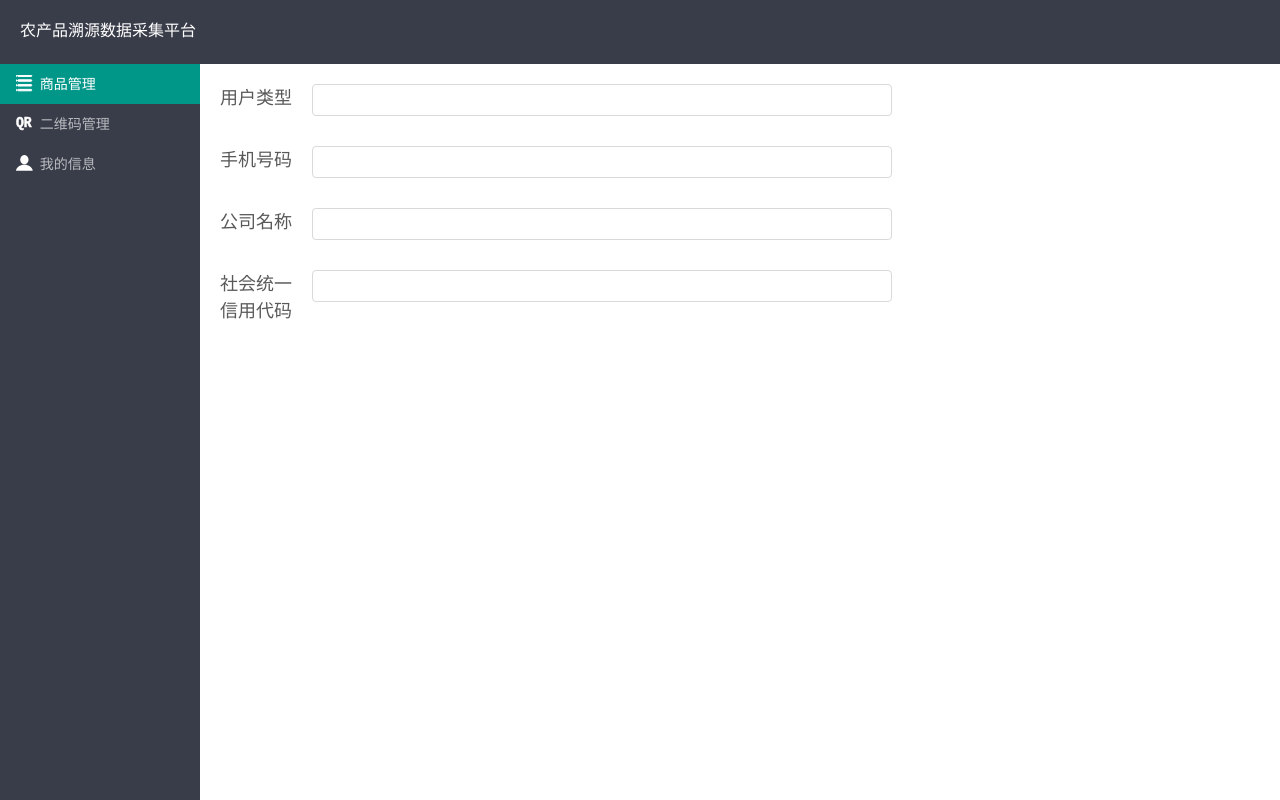
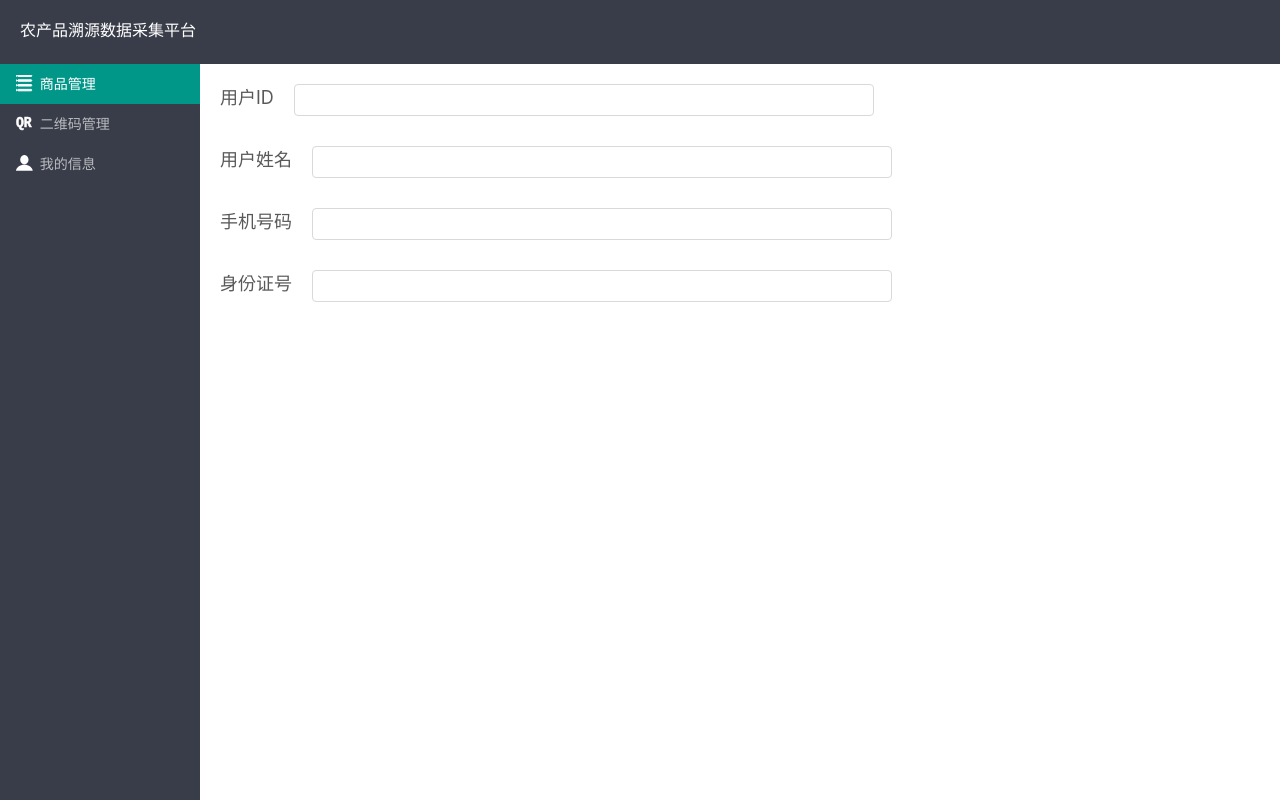
Before and after one commit to ZhenDNiuP/2_project, a Vue app: page /#/person in a window 1280 px wide. Built offline with nearby package versions, Linux system fonts and the light colour scheme; sample sign-in values are in the browser's storage.

Commit message:
2jh05231839

```diff
--- a/src/components/Person.vue
+++ b/src/components/Person.vue
@@ -1,7 +1,11 @@
 <template>
   <div class="info">
     <div>
-      <div class="label"><label>用户类型</label></div>
+      <div class="label"><label>用户ID</label></div>
+      <div class="input"><a-input /></div>
+    </div>
+    <div>
+      <div class="label"><label>用户姓名</label></div>
       <div class="input"><a-input /></div>
     </div>
     <div>
@@ -9,12 +13,8 @@
       <div class="input"><a-input /></div>
     </div>
     <div>
-      <div class="label"><label>公司名称</label></div>
-      <div class="input"><a-input /></div>
-    </div>
-    <div>
       <div class="label">
-        <label>社会统一<br />信用代码</label>
+        <label>身份证号</label>
       </div>
       <div class="input"><a-input /></div>
     </div>
```
Also changed, not shown: 1 other file (tests, documents, lock files or other folders).
